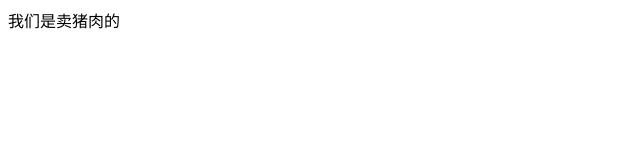
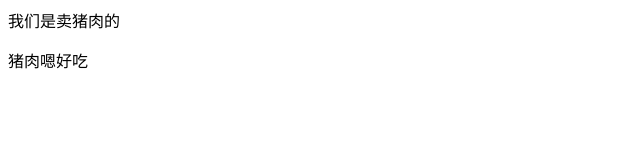
Before and after one commit to BwB-Bi/git-demo-1, a plain HTML site: page index.html in a window 1280 px wide. Shown: the whole page, without its empty margins (0-640 px from the left). Drawn offline with Linux system fonts and the light colour scheme.

Commit message:
添加了广告语

```diff
--- a/index.html
+++ b/index.html
@@ -8,5 +8,6 @@
 </head>
 <body>
     我们是卖猪肉的
+    <p>猪肉嗯好吃</p>
 </body>
 </html>
```
